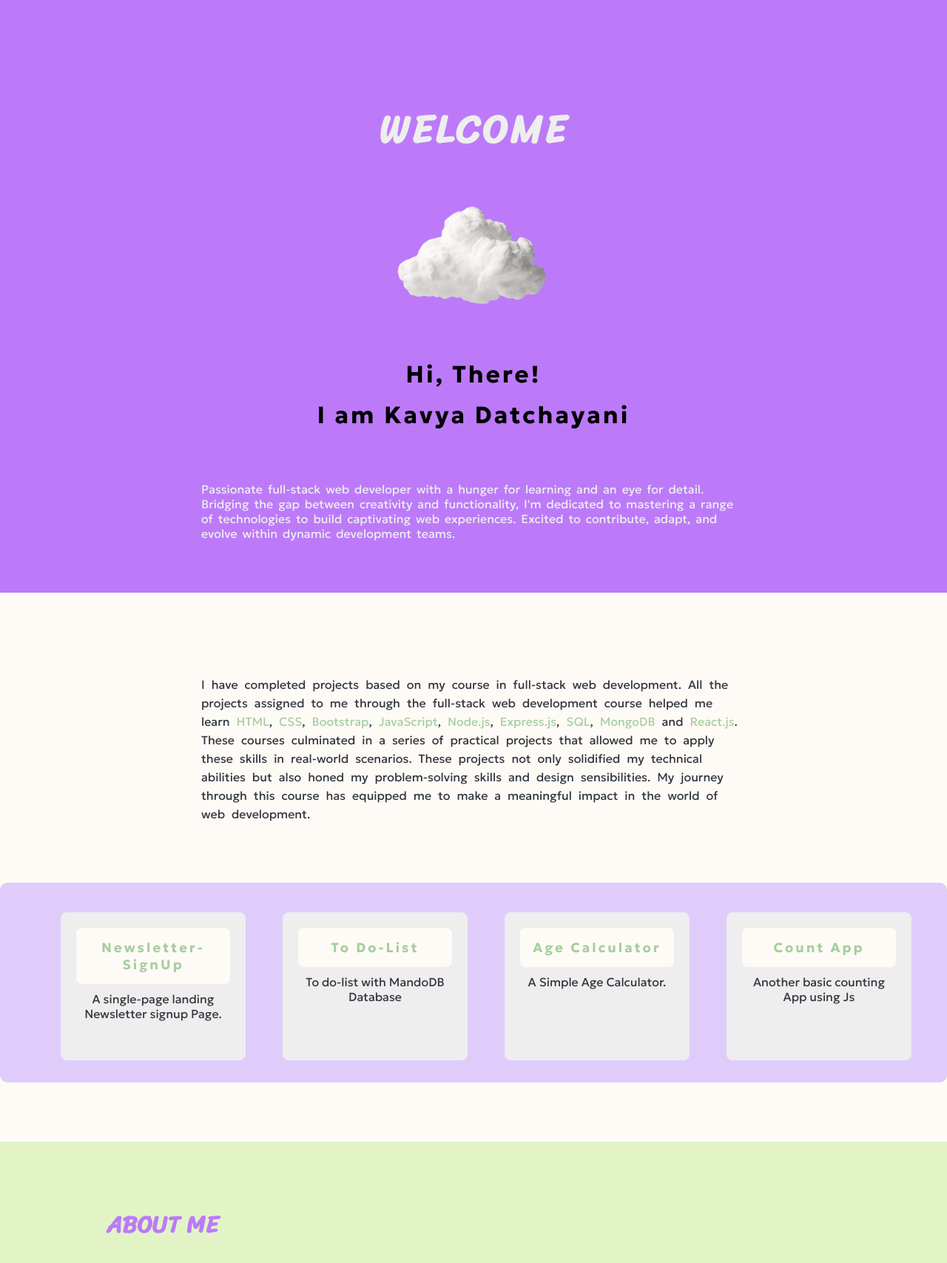
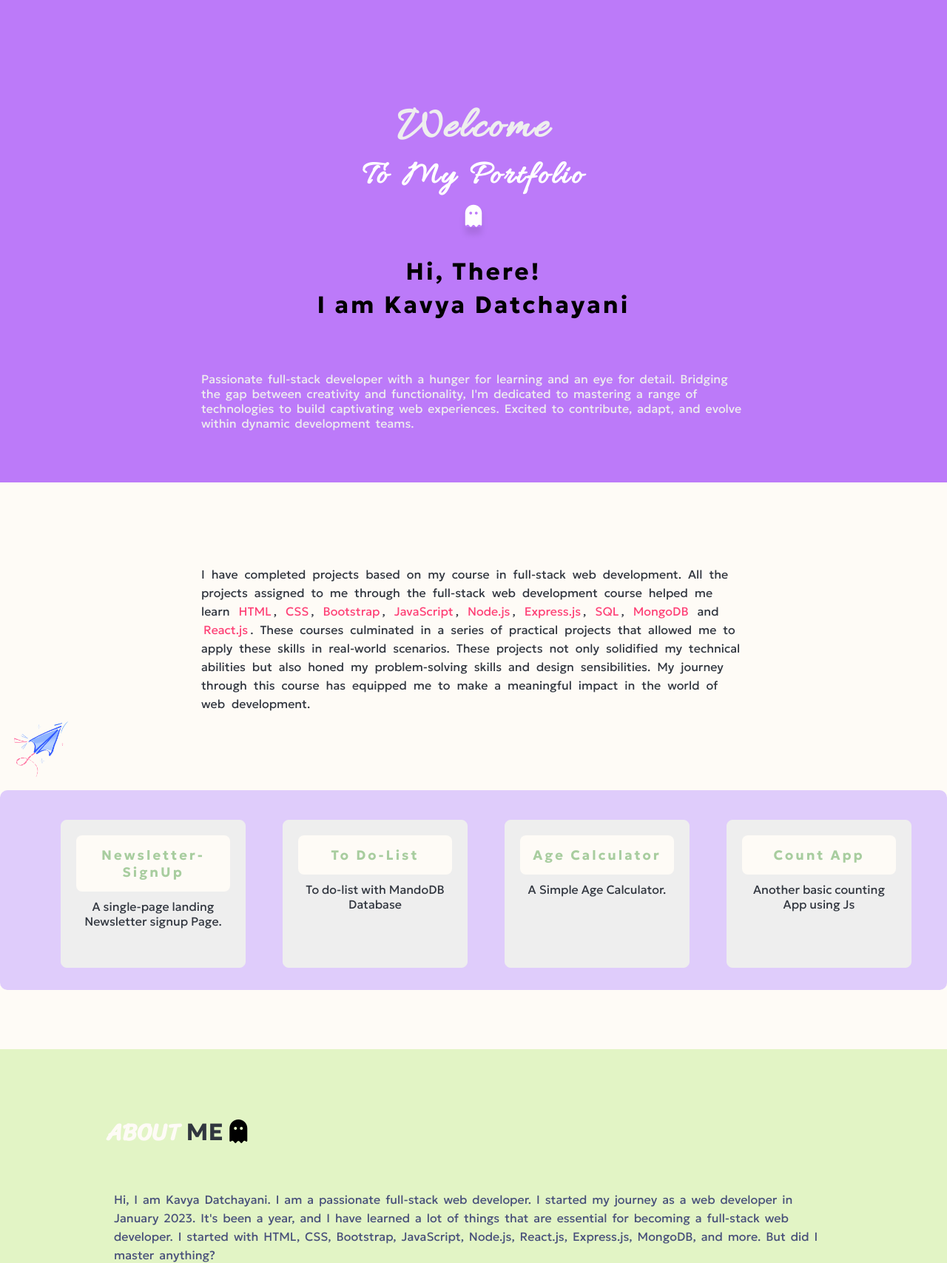
Before and after one commit to KavyaDatchayani/Portfolio, a website: page index.html in a window 1280 px wide. Shown: the top 1707 px of the page at 74% size. Drawn offline with Linux system fonts and the light colour scheme.

Commit message:
few changes

```diff
--- a/app.js
+++ b/app.js
@@ -1,15 +1,15 @@
 const express = require("express");
+
+const app = express();
 require('dotenv').config();
-const app = express();
-
 app.use(express.static("public"));
 
 
 
 
 app.get("/", (req, res) => {
+    res.sendFile(__dirname + "/index.html");
 
-    res.sendFile(__dirname + "/index.html");
 });
 
 
--- a/index.html
+++ b/index.html
@@ -30,18 +30,20 @@
     <!-- home -->
     <section id="home">
       <div class="welcome">
-        <h1 id="welcome">WELCOME</h1>
-        <img src="images/Cloud.png" alt="cloud-img" />
+        <h1 id="welcome">Welcome</h1>
+        <h2 id="inf">To My Portfolio</h2>
+        <!-- <img src="images/Cloud.png" alt="cloud-img" /> -->
+        <i id="ghost1" class="fa-solid fa-ghost"></i>
       </div>
       <div class="detail">
         <h3>Hi, There!</h3>
         <h2>I am Kavya Datchayani</h2>
         <p>
-          Passionate full-stack web developer with a hunger for learning and an
-          eye for detail. Bridging the gap between creativity and functionality,
-          I'm dedicated to mastering a range of technologies to build
-          captivating web experiences. Excited to contribute, adapt, and evolve
-          within dynamic development teams.
+          Passionate full-stack developer with a hunger for learning and an eye
+          for detail. Bridging the gap between creativity and functionality, I'm
+          dedicated to mastering a range of technologies to build captivating
+          web experiences. Excited to contribute, adapt, and evolve within
+          dynamic development teams.
         </p>
       </div>
     </section>
@@ -62,6 +64,7 @@
           equipped me to make a meaningful impact in the world of web
           development.
         </p>
+        <img class="messagearrow" src="images/message.png" alt="message" />
       </div>
       <div class="container">
         <a target="_blank" href="https://newsletter-signup-qw43.onrender.com/">
@@ -108,7 +111,12 @@
     </section>
     <!-- about -->
     <section id="about">
-      <div><h3>ABOUT ME</h3></div>
+      <div>
+        <h3>
+          ABOUT <span class="me">ME</span>
+          <i id="ghost" class="fa-solid fa-ghost"></i>
+        </h3>
+      </div>
       <div class="para">
         <p>
           Hi, I am Kavya Datchayani. I am a passionate full-stack web developer.
@@ -161,7 +169,7 @@
           href="https://www.linkedin.com/in/kavya-datchayani-s/"
           ><i class="fa-brands fa-linkedin-in"></i
         ></a>
-        <a target="_blank" class="whatsapp" href="https://wa.me/6383457208"
+        <a target="_blank" id="wa-link" class="whatsapp" href=" "
           ><i class="fa-brands fa-whatsapp"></i
         ></a>
         <a
@@ -178,6 +186,7 @@
         ></a>
       </div>
     </section>
+
     <footer>&copy; 2024 Kavya Datchayani. All rights reserved.</footer>
     <script src="js/index.js"></script>
   </body>
--- a/public/css/style.css
+++ b/public/css/style.css
@@ -1,3 +1,5 @@
+@import url("https://fonts.googleapis.com/css2?family=Allura&family=Geologica:wght@100..900&family=Sriracha&display=swap");
+
 * {
   padding: 0;
   margin: 0;
@@ -12,6 +14,7 @@ header {
   text-align: right;
   padding: 30px;
   top: 0;
+  z-index: 1;
   transition: top 0.3s;
 }
 
@@ -60,23 +63,30 @@ nav.navlinks li a:active {
 }
 
 #home .welcome h1 {
-  font-family: "Sriracha", cursive;
-  padding-top: 8rem;
-  font-size: 53px;
-  word-spacing: 3px;
+  font-family: "Allura", cursive;
+  padding-top: 8.5rem;
+  font-size: 60px;
   color: #eeeeee;
   text-align: center;
   letter-spacing: 3px;
-  animation: moveup 1s ease;
 }
-@keyframes moveup {
-  from {
-    font-size: 15px;
-    transform: translateY(100%);
-  }
-  to {
-    transform: translateY(0%);
-  }
+
+#home .welcome h2 {
+  font-family: "Allura", cursive;
+  font-size: 45px;
+  letter-spacing: 3px;
+  word-spacing: 4px;
+  color: white;
+  text-align: center;
+}
+#home .welcome i#ghost1 {
+  color: #ffffff;
+  position: relative;
+  margin-top: 10px;
+  font-size: 30px;
+  z-index: 0;
+  box-shadow: 0px 10px 8px rgba(0, 0, 0, 0.1);
+  animation: jump 1s infinite alternate;
 }
 #home .welcome img {
   width: auto;
@@ -89,10 +99,10 @@ h3 {
   letter-spacing: 3px;
 }
 #home .detail h3 {
-  padding: 10px 0 0;
+  padding: 40px 0 0;
 }
 #home .detail h2 {
-  padding: 15px 0 30px;
+  padding: 5px 0 30px;
 }
 #home .detail p {
   padding: 40px 17rem 40px;
@@ -104,21 +114,28 @@ h3 {
 /* project */
 
 #project {
+  position: relative;
   background-color: #fefbf6;
   padding-bottom: 5rem;
 }
+.projectcontent img.messagearrow {
+  z-index: 0;
+  width: 100px;
+  height: 100px;
+  animation: jump 1s infinite alternate;
+}
 .projectcontent p {
-  padding: 7rem 17rem 5rem;
+  padding: 7rem 17rem 0;
   text-align: left;
   color: #31363f;
   word-spacing: 5px;
   line-height: 25px;
 }
 .projectcontent p span {
-  color: #a8cd9f;
+  color: #fe4176;
+  padding: 3px;
   cursor: pointer;
   word-spacing: 2px;
-  text-shadow: 1px solid #dfccfb;
 }
 
 .container {
@@ -165,11 +182,29 @@ h3 {
   padding: 4rem 9rem 4rem;
 }
 #about h3 {
-  color: #bc7af9;
+  color: #fefbf6;
   font-family: "Sriracha", cursive;
   text-align: left;
   padding: 20px 0 20px;
   letter-spacing: 0;
+}
+#about h3 span.me {
+  color: #31363f;
+}
+
+#about h3 i#ghost {
+  color: #000000;
+  position: relative;
+  z-index: 0;
+  animation: jump 1s infinite alternate;
+}
+@keyframes jump {
+  0% {
+    transform: translateY(0);
+  }
+  100% {
+    transform: translateY(-10px);
+  }
 }
 #about .para {
   padding: 20px 0 40px 0;
@@ -182,7 +217,8 @@ h3 {
   line-height: 25px;
 }
 #about .para p span {
-  color: #bc7af9;
+  color: #fe4176;
+  cursor: pointer;
 }
 /* contact */
 #contact {
@@ -201,7 +237,7 @@ h3 {
   border-radius: 8px;
   background-color: #a8cd9f;
   color: #ffffff;
-  padding: 8px 50px 8px;
+  padding: 8px 20px 8px;
   transition: all 1s ease;
 }
 #contact p a:hover {
@@ -246,6 +282,7 @@ h3 {
   color: #d5ffe4;
   box-shadow: 5px 5px 2px 0 #dfccfb;
 }
+
 /* footer */
 
 footer {
@@ -299,6 +336,9 @@ footer {
     padding-top: 7.6rem;
     font-size: 33px;
   }
+  #home .welcome h2 {
+    font-size: 30px;
+  }
   #home .welcome img {
     width: 250px;
     height: 250px;
@@ -319,7 +359,7 @@ footer {
     padding-bottom: 5rem;
   }
   .projectcontent p {
-    padding: 7rem 2rem 5rem;
+    padding: 7rem 2rem 0;
   }
 
   .container {
@@ -411,6 +451,9 @@ footer {
   #home .welcome h1 {
     font-size: 43px;
   }
+  #home .welcome h2 {
+    font-size: 40px;
+  }
   #home .welcome img {
     width: 250px;
     height: 250px;
@@ -430,7 +473,7 @@ footer {
     padding-bottom: 5rem;
   }
   .projectcontent p {
-    padding: 7rem 3rem 5rem;
+    padding: 7rem 3rem 0;
   }
 
   .container {
@@ -446,3 +489,12 @@ footer {
     padding: 4rem 2rem 4rem;
   }
 }
+@keyframes moveup {
+  from {
+    font-size: 15px;
+    transform: translateY(100%);
+  }
+  to {
+    transform: translateY(0%);
+  }
+}
--- a/public/js/index.js
+++ b/public/js/index.js
@@ -2,7 +2,16 @@ var oldScroll = window.scrollY;
 var headers = document.querySelectorAll("header");
 const nav = document.getElementById("icontoggle");
 const navLinks = document.getElementById("navbar");
-const welcome = document.querySelector("div > .welcome > h1");
+const waLink = document.getElementById("wa-link");
+// const rows = document.querySelectorAll(".row")
+
+// rows.style.animation = "moveup 1s ease";
+
+waLink.setAttribute('href', 'https://wa.me/6383457208');
+
+// waLink.setAttribute('href', `https://wa.me/${mobileNumber}`);
+
+
 
 
 window.onscroll = function () {
```
Also changed, not shown: config.js (added, +7 -0 lines), public/images/message.png (added), 1 other file.
